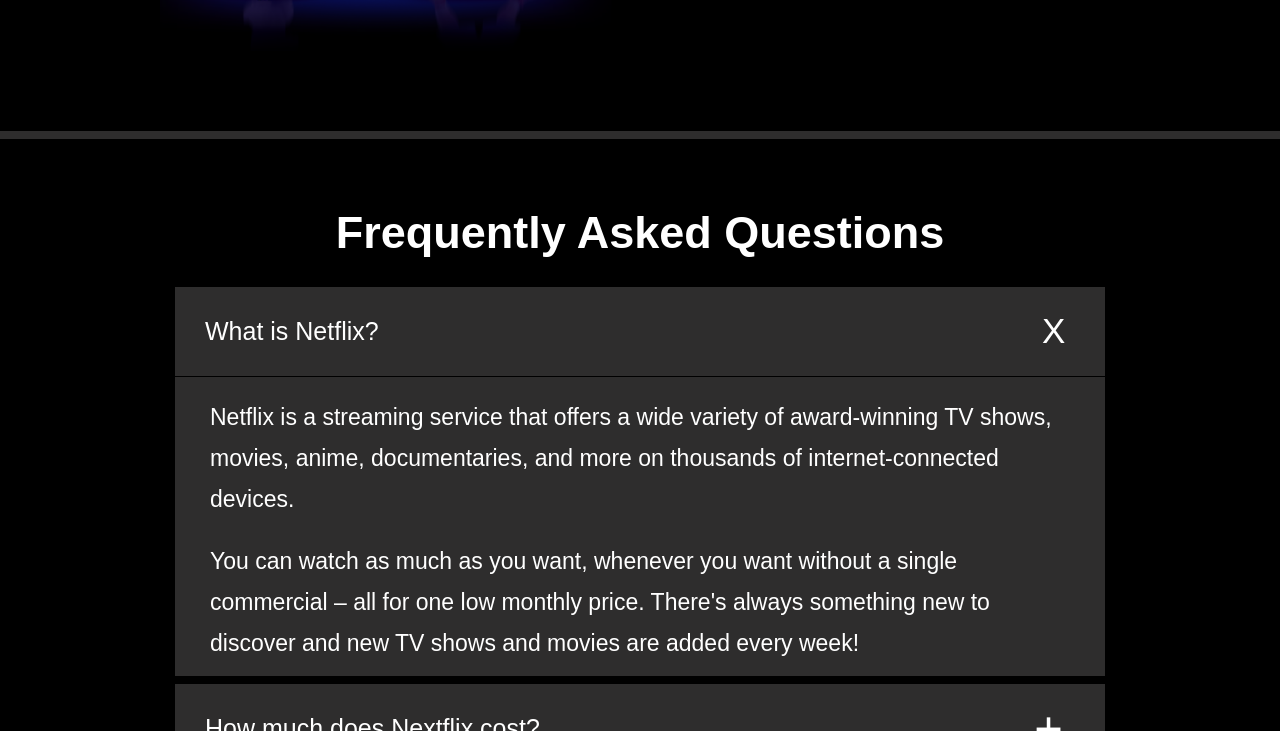
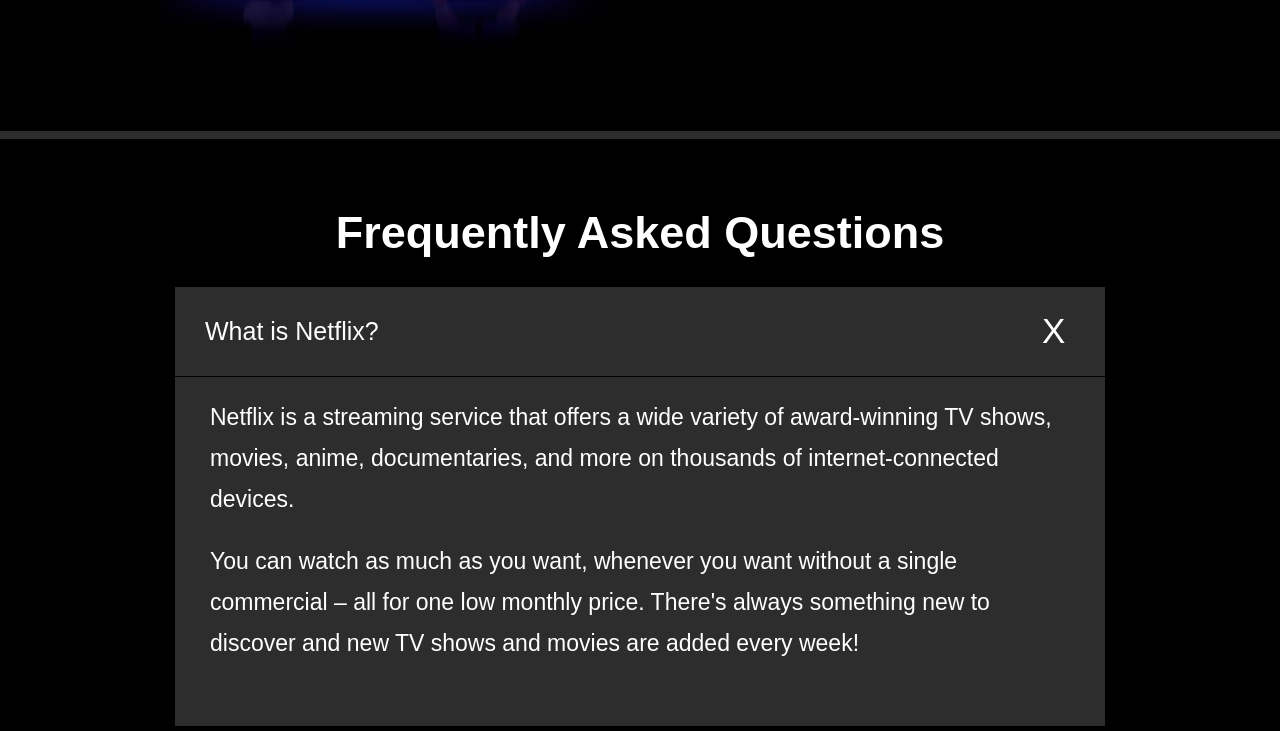
Before and after one commit to TopeLawal/Netflix-Landing-Page-Clone, a plain HTML site: page index.html in a window 1280 px wide. Both pictures are taken after a click on the element 640 px from the left and 2869 px from the top of the page. Shown: the part 2538-3269 px from the top of the page. Drawn offline with Linux system fonts and the light colour scheme.

Commit message:
fixed the bug on the faq section

```diff
--- a/css/style.css
+++ b/css/style.css
@@ -163,7 +163,8 @@ img{
     transform: translate(-50%, -50%);
 }
 
-.accordion .answer{
+.container .accordion .answer{
+    position: relative;
     background-color: #2e2d2d;
     border-top: 1px solid #000;
     margin-bottom: 0.8rem;
@@ -171,10 +172,10 @@ img{
     width: 100%;
     height: 0;
     overflow: hidden;
-    transition: 0.5s;
+    transition: .5s;
 }
 
-.accordion .answer p {
+.container .accordion .answer p {
     font-size: 2.3rem;
     line-height: 1.8;
     margin: 2rem;
@@ -182,7 +183,7 @@ img{
 
 /* Javascript */
 .accordion.active .answer {
-    height: 30rem;
+    height: 35rem;
 }
 
 .accordion.active .question::after{
--- a/index.html
+++ b/index.html
@@ -76,12 +76,14 @@
                     <p>You can watch as much as you want, whenever you want without a single commercial – all for one low monthly price. There's always something new to discover and new TV shows and movies are added every week!</p>
                 </div>
             </div>
+
             <div class="accordion">
                 <div class="question">How much does Nextflix cost?</div>
                 <div class="answer">
                     <p>Watch Netflix on your smartphone, tablet, Smart TV, laptop, or streaming device, all for one fixed monthly fee. Plans range from ₦1,200 to ₦4,400 a month. No extra costs, no contracts.</p>
                 </div>
             </div>
+
             <div class="accordion">
                 <div class="question">Where can I watch?</div>
                 <div class="answer">
@@ -90,6 +92,8 @@
                         You can also download your favorite shows with the iOS, Android, or Windows 10 app. Use downloads to watch while you're on the go and without an internet connection. Take Netflix with you anywhere.
                     </p>
                 </div>
+            </div>
+
             <div class="accordion">
                 <div class="question">How do I cancel?</div>
                 <div class="answer">
@@ -102,18 +106,12 @@
                     <p>Netflix has an extensive library of feature films, documentaries, TV shows, anime, award-winning Netflix originals, and more. Watch as much as you want, anytime you want.</p>
                 </div>
             </div>
-                <div class="accordion">
-                    <div class="question">How do I cancel?</div>
-                    <div class="answer">
-                        <p>Netflix is flexible. There are no pesky contracts and no commitments. You can easily cancel your account online in two clicks. There are no cancellation fees – start or stop your account anytime.</p>
-                    </div>
-                </div>
+
             <div class="accordion">
                 <div class="question">Is Netflix good for kids?</div>
                 <div class="answer">
                     <p>The Netflix Kids experience is included in your membership to give parents control while kids enjoy family-friendly TV shows and movies in their own space.</p>
                     <p>Kids profiles come with PIN-protected parental controls that let you restrict the maturity rating of content kids can watch and block specific titles you don’t want kids to see.</p>
-                    </div>
                 </div>
             </div>
         </div>
--- a/main.js/main.js
+++ b/main.js/main.js
@@ -1,8 +1,7 @@
-const accordion = document.querySelectorAll('.accordion');
+const accordion = document.getElementsByClassName('accordion');
 
-for ( i = 0; i < accordion.length; i++) {
-
+for ( let i = 0; i < accordion.length; i++) {
     accordion[i].addEventListener('click', function () {
         this.classList.toggle('active');
     })
-}
+};
```
Lines whose indentation alone changed are shown as unchanged.
